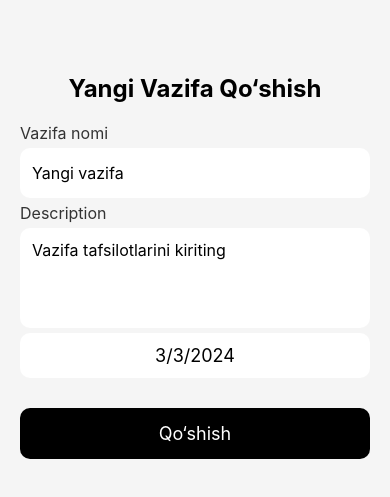
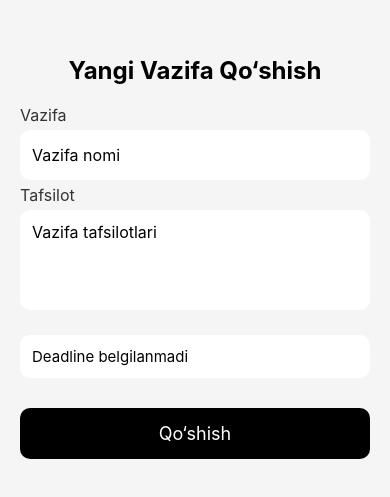
Before and after one commit to Turdiyevv/native-weather, a React Native app: screen /AddPage in a window 390 px wide. Shown: the part 345-842 px from the top of the page. Built offline with nearby package versions, Linux system fonts and the light colour scheme.

Commit message:
tasks edit, delete, done

```diff
--- a/components/TodoItem.tsx
+++ b/components/TodoItem.tsx
@@ -1,4 +1,4 @@
-import React, { useState } from "react";
+import React from "react";
 import { TouchableOpacity, Text, StyleSheet, View } from "react-native";
 
 interface TodoItemProps {
@@ -10,107 +10,39 @@ interface TodoItemProps {
     time: string | Date;
   };
   onToggle: (id: string) => void;
-  onDone?: (item: any) => void;
-  onEdit?: (item: any) => void;
-  onDelete?: (id: string) => void;
+  onLongPress?: (y: number) => void; // menu joylashuvi uchun
 }
 
-export default function TodoItem({ item, onToggle, onDone, onEdit, onDelete }: TodoItemProps) {
-  const [menuVisible, setMenuVisible] = useState(false);
-
+export default function TodoItem({ item, onToggle, onLongPress }: TodoItemProps) {
   const createdTime = new Date(item.time);
   const formattedTime = createdTime.toLocaleTimeString([], { hour: '2-digit', minute: '2-digit' });
-
-  const formattedDeadline = item.deadline
-    ? new Date(item.deadline).toLocaleDateString()
-    : null;
-
-  // Item title uzunligini maksimal 30 ta belgiga qisqartirish
+  const formattedDeadline = item.deadline ? new Date(item.deadline).toLocaleDateString() : null;
   const displayTitle = item.title.length > 30 ? item.title.slice(0, 30) + "..." : item.title;
 
   return (
     <TouchableOpacity
       style={[styles.item, item.done && styles.done]}
       onPress={() => onToggle(item.id)}
-      onLongPress={() => setMenuVisible(!menuVisible)}
+      onLongPress={(event: any) => {
+        const y = event.nativeEvent.pageY;
+        onLongPress && onLongPress(y);
+      }}
     >
-      <Text style={[styles.text, item.done && styles.doneText]}>
-        {displayTitle}
-      </Text>
-
-      {formattedDeadline && (
-        <Text style={styles.deadline}>Deadline: {formattedDeadline}</Text>
-      )}
-
+      <Text style={[styles.text, item.done && styles.doneText]}>{displayTitle}</Text>
+      {formattedDeadline && <Text style={styles.deadline}>{formattedDeadline}</Text>}
       <View style={styles.timeContainer}>
         <Text style={styles.time}>{formattedTime}</Text>
       </View>
-
-      {/* Item Menu */}
-      {menuVisible && (
-        <View style={styles.menu}>
-          <TouchableOpacity style={styles.menuButton} onPress={() => { onDone && onDone(item); setMenuVisible(false); }}>
-            <Text>Done</Text>
-          </TouchableOpacity>
-          <TouchableOpacity style={styles.menuButton} onPress={() => { onEdit && onEdit(item); setMenuVisible(false); }}>
-            <Text>Edit</Text>
-          </TouchableOpacity>
-          <TouchableOpacity style={styles.menuButton} onPress={() => { onDelete && onDelete(item.id); setMenuVisible(false); }}>
-            <Text style={{ color: "red" }}>Delete</Text>
-          </TouchableOpacity>
-        </View>
-      )}
     </TouchableOpacity>
   );
 }
 
 const styles = StyleSheet.create({
-  item: {
-    backgroundColor: "#fff",
-    padding: 15,
-    borderRadius: 10,
-    marginVertical: 6,
-    minHeight: 50,
-    justifyContent: "center",
-  },
-  done: {
-    backgroundColor: "#ffd1d8",
-  },
-  text: {
-    fontSize: 18,
-  },
-  doneText: {
-    textDecorationLine: "line-through",
-    color: "gray",
-  },
-  deadline: {
-    fontSize: 14,
-    color: "#007AFF",
-    marginTop: 4,
-  },
-  timeContainer: {
-    position: "absolute",
-    bottom: 5,
-    right: 10,
-  },
-  time: {
-    fontSize: 12,
-    color: "gray",
-  },
-  menu: {
-    position: "absolute",
-    top: 50,
-    right: 10,
-    backgroundColor: "#eee",
-    borderRadius: 8,
-    padding: 5,
-    shadowColor: "#000",
-    shadowOpacity: 0.2,
-    shadowRadius: 4,
-    elevation: 5,
-  },
-  menuButton: {
-    paddingVertical: 5,
-    paddingHorizontal: 10,
-  },
+  item: { backgroundColor: "#fff", padding: 15, borderRadius: 10, marginVertical: 6, minHeight: 50, justifyContent: "center" },
+  done: { backgroundColor: "#ffd1d8" },
+  text: { fontSize: 18 },
+  doneText: { textDecorationLine: "line-through", color: "gray" },
+  deadline: { fontSize: 14, color: "#007AFF", marginTop: 4 },
+  timeContainer: { position: "absolute", bottom: 5, right: 10 },
+  time: { fontSize: 12, color: "gray" },
 });
--- a/components/screens/AddPage.tsx
+++ b/components/screens/AddPage.tsx
@@ -17,40 +17,53 @@ interface Task {
   title: string;
   description?: string;
   done: boolean;
-  deadline?: string;
+  deadline?: string | null;
   time: string;
 }
 
-export default function AddPage({ navigation }: any) {
-  const [task, setTask] = useState("");
-  const [deadline, setDeadline] = useState(new Date());
+export default function AddPage({ navigation, route }: any) {
+  const taskToEdit: Task | undefined = route.params?.task;
+
+  const [task, setTask] = useState(taskToEdit ? taskToEdit.title : "");
+  const [description, setDescription] = useState(taskToEdit ? taskToEdit.description || "" : "");
+  const [deadline, setDeadline] = useState<Date | null>(
+    taskToEdit && taskToEdit.deadline ? new Date(taskToEdit.deadline) : null
+  );
   const [showPicker, setShowPicker] = useState(false);
-  const [description, setDescription] = useState("");
 
+  const saveTask = async () => {
+    if (task.trim() === "" || description.trim() === "") return;
 
-  const addTask = async () => {
-    if (task.trim() === "") return;
-    if (description.trim() === "") return;
     try {
       const data = await AsyncStorage.getItem("tasks");
       const tasks: Task[] = data ? JSON.parse(data) : [];
 
+      if (taskToEdit) {
+        // Edit qilish
+        const updatedTasks = tasks.map(t =>
+          t.id === taskToEdit.id
+            ? { ...t, title: task, description, deadline: deadline ? deadline.toISOString() : null }
+            : t
+        );
+        await AsyncStorage.setItem("tasks", JSON.stringify(updatedTasks));
+      } else {
+        // Yangi task qo‘shish
         const now = new Date();
         const newTask: Task = {
           id: Date.now().toString(),
           title: task,
-        description: description,
+          description,
           done: false,
-        deadline: deadline.toISOString(),
+          deadline: deadline ? deadline.toISOString() : null,
           time: now.toISOString(),
         };
-
         const newTasks = [...tasks, newTask];
         await AsyncStorage.setItem("tasks", JSON.stringify(newTasks));
+      }
 
       navigation.goBack();
     } catch (e) {
-      console.log("Error adding task", e);
+      console.log("Error saving task", e);
     }
   };
 
@@ -60,35 +73,49 @@ export default function AddPage({ navigation }: any) {
       behavior={Platform.OS === "ios" ? "padding" : "height"}
     >
       <ScrollView contentContainerStyle={styles.container}>
-        <Text style={styles.title}>Yangi Vazifa Qo‘shish</Text>
+        <Text style={styles.title}>
+          {taskToEdit ? "Vazifani Tahrirlash" : "Yangi Vazifa Qo‘shish"}
+        </Text>
 
-        {/* Task nomi */}
         <TextField
-          label="Vazifa nomi"
+          label="Vazifa"
           value={task}
           onChangeText={setTask}
-          placeholder="Yangi vazifa"
+          placeholder="Vazifa nomi"
         />
         <TextField
-          label="Description"
+          label="Tafsilot"
           value={description}
           onChangeText={setDescription}
-          placeholder="Vazifa tafsilotlarini kiriting"
-          multiline height={100}
+          placeholder="Vazifa tafsilotlari"
+          multiline
+          height={100}
         />
-        {/* Deadline */}
+
+        {/* Deadline + X tugmasi */}
+        <View style={styles.deadlineContainer}>
           <TouchableOpacity
             style={styles.dateButton}
             onPress={() => setShowPicker(true)}
           >
             <Text style={styles.dateText}>
-            {deadline ? deadline.toLocaleDateString() : "Deadline"}
+              {deadline ? deadline.toLocaleDateString() : "Deadline belgilanmadi"}
             </Text>
           </TouchableOpacity>
 
+          {deadline && (
+            <TouchableOpacity
+              style={styles.clearButton}
+              onPress={() => setDeadline(null)}
+            >
+              <Text style={styles.clearText}>X</Text>
+            </TouchableOpacity>
+          )}
+        </View>
+
         {showPicker && (
           <DateTimePicker
-            value={deadline}
+            value={deadline || new Date()}
             mode="date"
             display={Platform.OS === "ios" ? "spinner" : "default"}
             onChange={(event, selectedDate) => {
@@ -98,9 +125,8 @@ export default function AddPage({ navigation }: any) {
           />
         )}
 
-        {/* Qo‘shish tugmasi */}
-        <TouchableOpacity style={styles.addButton} onPress={addTask}>
-          <Text style={styles.addText}>Qo‘shish</Text>
+        <TouchableOpacity style={styles.addButton} onPress={saveTask}>
+          <Text style={styles.addText}>{taskToEdit ? "Saqlash" : "Qo‘shish"}</Text>
         </TouchableOpacity>
       </ScrollView>
     </KeyboardAvoidingView>
@@ -121,15 +147,34 @@ const styles = StyleSheet.create({
     marginBottom: 20,
     textAlign: "center",
   },
+  deadlineContainer: {
+    flexDirection: "row",
+    alignItems: "center",
+    marginBottom: 20,
+  },
   dateButton: {
+    marginTop: 20,
+    flex: 1,
     backgroundColor: "#fff",
     padding: 12,
     borderRadius: 10,
-    marginBottom: 20,
-    alignItems: "center",
+    alignItems: "flex-start",
   },
   dateText: {
-    fontSize: 18,
+    fontSize: 15,
+  },
+  clearButton: {
+    marginTop: 15,
+    marginLeft: 10,
+    backgroundColor: "#ff4d4d",
+    borderRadius: 10,
+    paddingVertical: 6,
+    paddingHorizontal: 10,
+  },
+  clearText: {
+    color: "#fff",
+    fontWeight: "bold",
+    fontSize: 14,
   },
   addButton: {
     backgroundColor: "black",
--- a/pages/Main.tsx
+++ b/pages/Main.tsx
@@ -1,5 +1,5 @@
-import React, { useEffect, useState } from "react";
-import { View, Text, Image, FlatList, TouchableOpacity, StyleSheet } from "react-native";
+import React, { useEffect, useState, useRef } from "react";
+import { View, Text, Image, FlatList, TouchableOpacity, StyleSheet, Dimensions } from "react-native";
 import AsyncStorage from "@react-native-async-storage/async-storage";
 import TodoItem from "../components/TodoItem";
 import { Ionicons } from '@expo/vector-icons';
@@ -9,6 +9,9 @@ export default function MainPage({ navigation }) {
   const [tasks, setTasks] = useState([]);
   const [firstName, setFirstName] = useState("");
   const [avatar, setAvatar] = useState<string>("");
+  const [selectedTaskId, setSelectedTaskId] = useState<string | null>(null);
+  const [menuPosition, setMenuPosition] = useState({ x: 0, y: 0 });
+  const flatListRef = useRef<FlatList>(null);
 
   useEffect(() => {
     const loadProfile = async () => {
@@ -46,16 +49,24 @@ export default function MainPage({ navigation }) {
     const newTasks = tasks.map(t => t.id === item.id ? { ...t, done: true } : t);
     setTasks(newTasks);
     await AsyncStorage.setItem("tasks", JSON.stringify(newTasks));
+    setSelectedTaskId(null);
   };
 
   const editTask = (item) => {
     navigation.navigate("AddPage", { task: item });
+    setSelectedTaskId(null);
   };
 
   const deleteTask = async (id) => {
     const newTasks = tasks.filter(t => t.id !== id);
     setTasks(newTasks);
     await AsyncStorage.setItem("tasks", JSON.stringify(newTasks));
+    setSelectedTaskId(null);
+  };
+
+  const openMenu = (itemId, y) => {
+    setSelectedTaskId(itemId);
+    setMenuPosition({ x: 20, y }); // menu ekran bo‘ylab joylashadi
   };
 
   return (
@@ -68,18 +79,38 @@ export default function MainPage({ navigation }) {
 
       {/* Task List */}
       <FlatList
+        ref={flatListRef}
         data={tasks.slice().reverse()}
         keyExtractor={(item) => item.id}
-        renderItem={({ item }) => (
+        renderItem={({ item, index }) => (
           <TodoItem
             item={item}
             onToggle={() => {}}
-            onDone={markDone}
-            onEdit={editTask}
-            onDelete={deleteTask}
+            onLongPress={(y) => openMenu(item.id, y)}
           />
         )}
       />
+
+      {selectedTaskId && (
+      <TouchableOpacity
+        style={styles.menuOverlay}
+        activeOpacity={1}
+        onPress={() => setSelectedTaskId(null)} // ekranni bosganda menu yopiladi
+      >
+        <View style={[styles.menu, { top: menuPosition.y }]}>
+          <TouchableOpacity style={styles.menuButton} onPress={() => markDone(tasks.find(t => t.id === selectedTaskId))}>
+            <Text>Bajarildi</Text>
+          </TouchableOpacity>
+          <TouchableOpacity style={styles.menuButton} onPress={() => editTask(tasks.find(t => t.id === selectedTaskId))}>
+            <Text>Tahrirlash</Text>
+          </TouchableOpacity>
+          <TouchableOpacity style={styles.menuButton} onPress={() => deleteTask(selectedTaskId)}>
+            <Text style={{ color: "red" }}>O'chirish</Text>
+          </TouchableOpacity>
+        </View>
+      </TouchableOpacity>
+    )}
+
 
       {/* Bottom Buttons */}
       <View style={styles.leftButtons}>
@@ -114,4 +145,30 @@ const styles = StyleSheet.create({
   leftButtons: { position: "absolute", bottom: 30, left: 20, flexDirection: "row", gap: 15 },
   sideButton: { backgroundColor: "#fff", width: 50, height: 50, borderRadius: 25, justifyContent: "center", alignItems: "center",
       shadowColor: "#000", shadowOpacity: 0.2, shadowRadius: 4, elevation: 5 },
+  menu: {
+    position: "absolute",
+    right: 20,
+    width: 200,
+    backgroundColor: "#eee",
+    borderRadius: 8,
+    padding: 5,
+    shadowColor: "#000",
+    shadowOpacity: 0.2,
+    shadowRadius: 4,
+    elevation: 5,
+    zIndex: 999,
+  },
+  menuButton: {
+    paddingVertical: 5,
+    paddingHorizontal: 10,
+  },
+  menuOverlay: {
+    position: "absolute",
+    top: 0,
+    left: 0,
+    right: 0,
+    bottom: 0,
+    zIndex: 998,
+  },
+
 });
```
Lines whose indentation alone changed are shown as unchanged.
